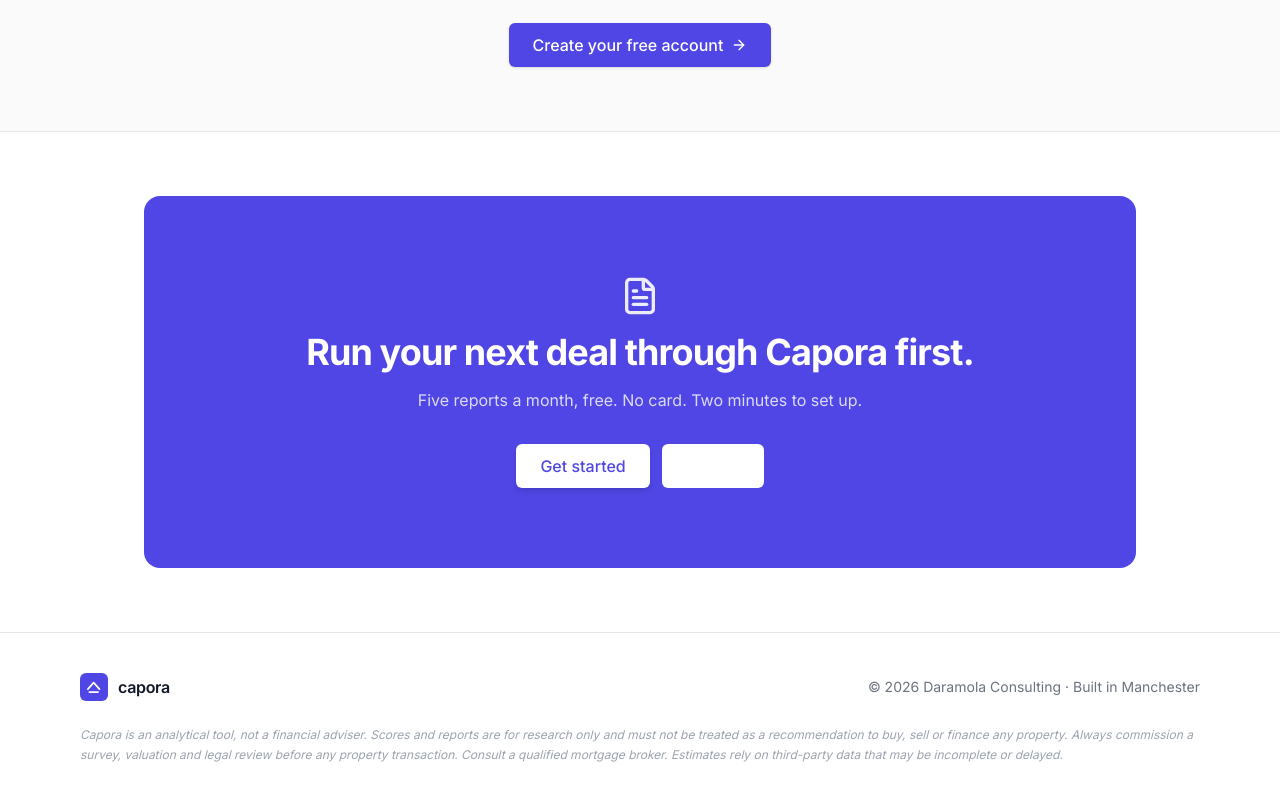
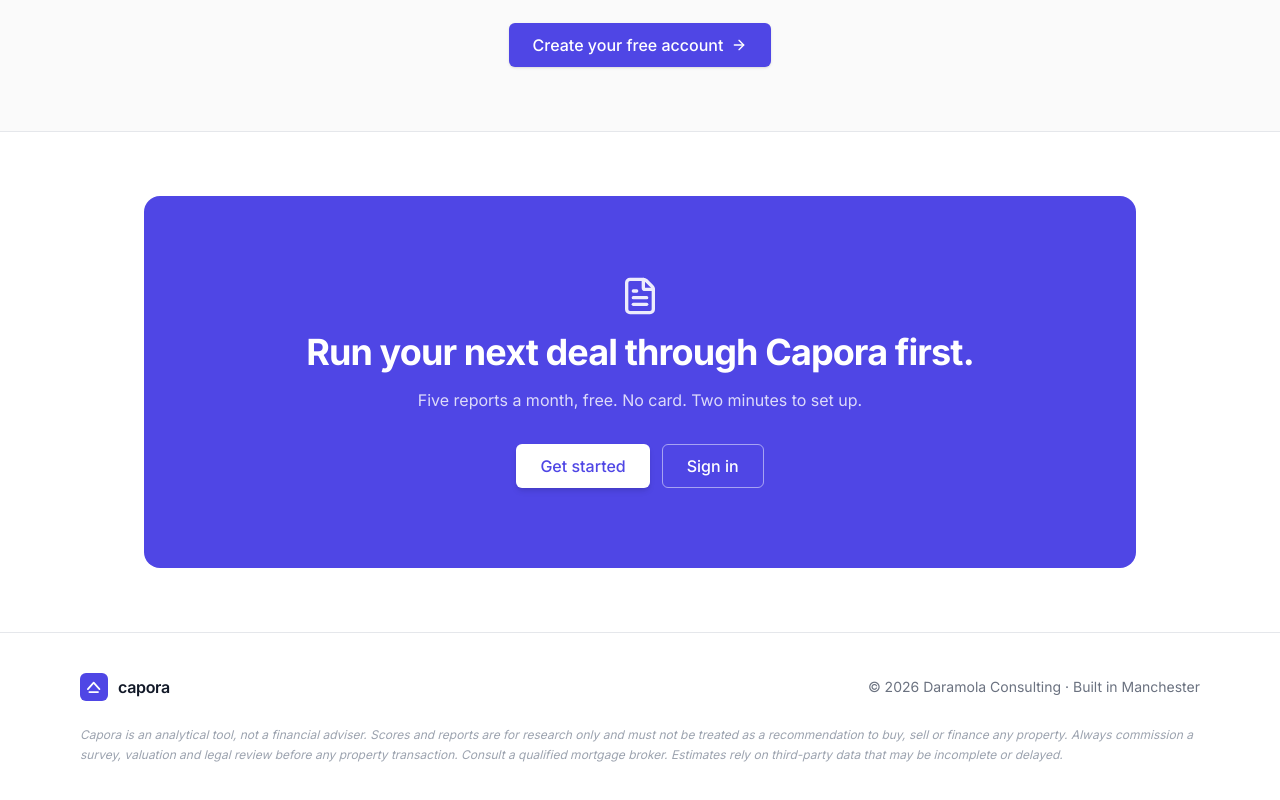
Before and after one commit to ayodimejisadiq-dotcom/property-app, a Next.js app: page / in a window 1280 px wide. Shown: the part 3898-4698 px from the top of the page. Built offline with nearby package versions, Linux system fonts and the light colour scheme; no server answers.

Commit message:
fix(landing): Final CTA 'Sign in' button was invisible
The outline button variant defaults to bg-white text-ink. The className
override was setting text-white but not the bg — so white text on
white bg = invisible. Force bg-transparent and override border/text
with white/50 + white.

```diff
--- a/src/app/page.tsx
+++ b/src/app/page.tsx
@@ -648,7 +648,7 @@ function FinalCTA() {
                 <Button
                   size="lg"
                   variant="outline"
-                  className="border-white/40 text-white hover:bg-white/10"
+                  className="!bg-transparent !border-white/50 !text-white hover:!bg-white/10"
                 >
                   Sign in
                 </Button>
```
